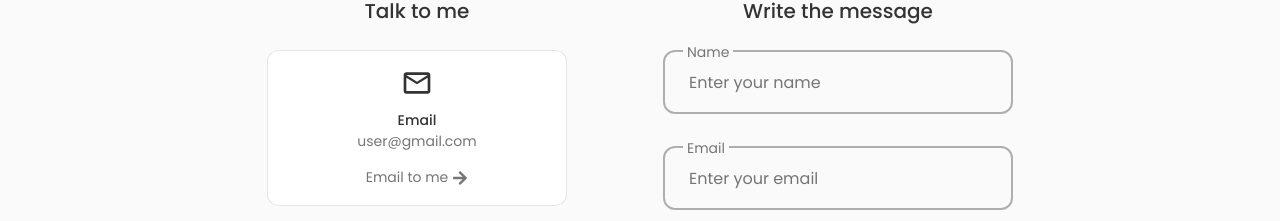
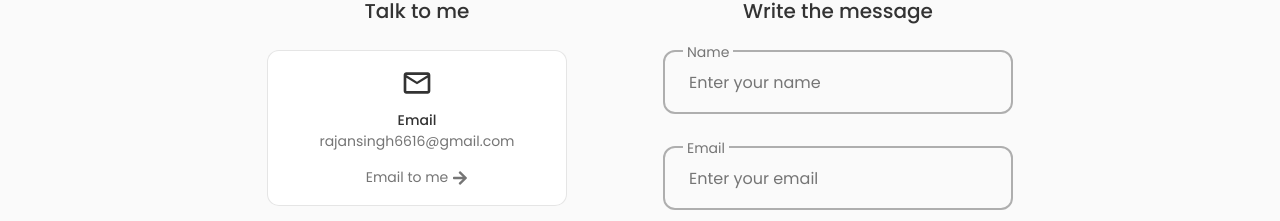
Before and after one commit to Rajan2784/Portfolio, a React app: page / in a window 1280 px wide. Shown: the part 5131-5352 px from the top of the page. Built offline with nearby package versions, Linux system fonts and the light colour scheme; the HTML template or start-up script is replaced by a standard one.

Commit message:
contact updated

```diff
--- a/src/components/contact/Contact.jsx
+++ b/src/components/contact/Contact.jsx
@@ -28,7 +28,7 @@
                     <div className="contact__card">
                         <MdOutlineEmail className='contact__card-icon' />
                         <h3 className="contact__card-title">Email</h3>
-                        <span className="contact__card-data">user@gmail.com</span>
+                        <span className="contact__card-data">rajansingh6616@gmail.com</span>
 
                         <a href="mailto:examplemail@gmail.com.com" className="contact__button">Email to me  <FaArrowRight className='contact__button-icon' /></a>
                     </div>
```
